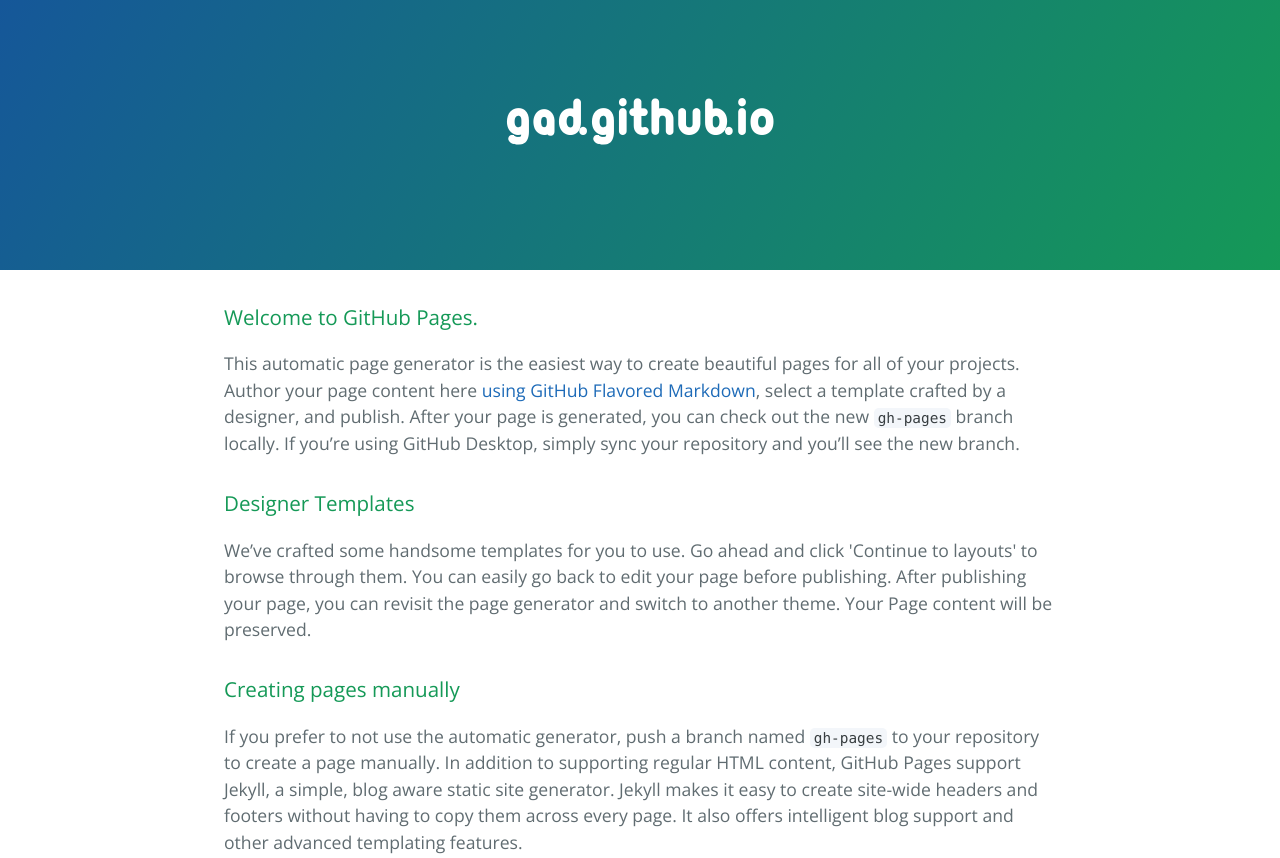
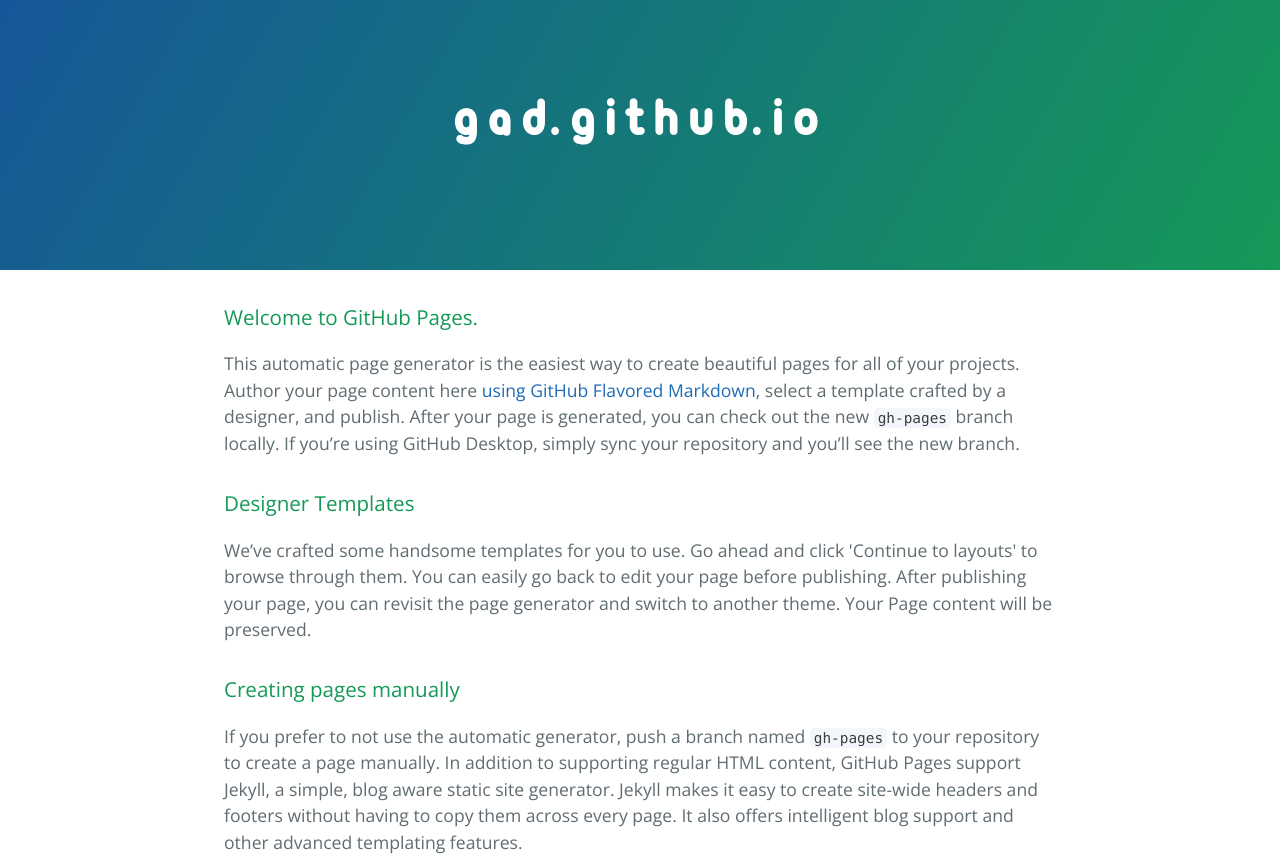
Before and after one commit to Gad/gad.github.io, a plain HTML site: page index.html in a window 1280 px wide. Shown: the top 858 px of the page. Drawn offline with nearby package versions, Linux system fonts and the light colour scheme.

Commit message:
Update stylesheet.css

```diff
--- a/stylesheets/stylesheet.css
+++ b/stylesheets/stylesheet.css
@@ -82,7 +82,7 @@ a {
   font-family: "Ubuntu-title";
   margin-top: 0;
   margin-bottom: 0.1rem;
-  letter-spacing: 2px;
+  letter-spacing: 10px;
 }
 
 @media screen and (min-width: 64em) {
```
